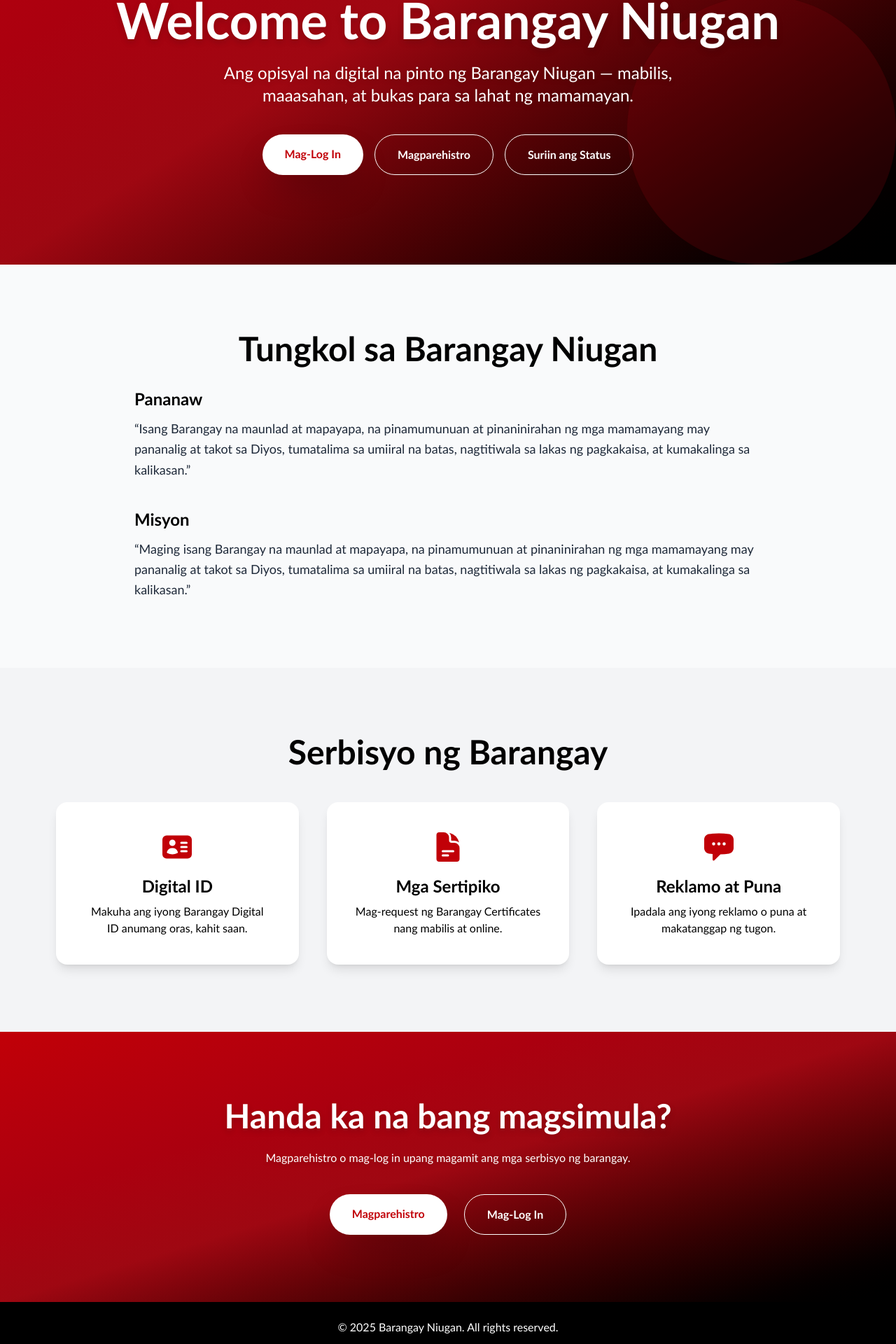
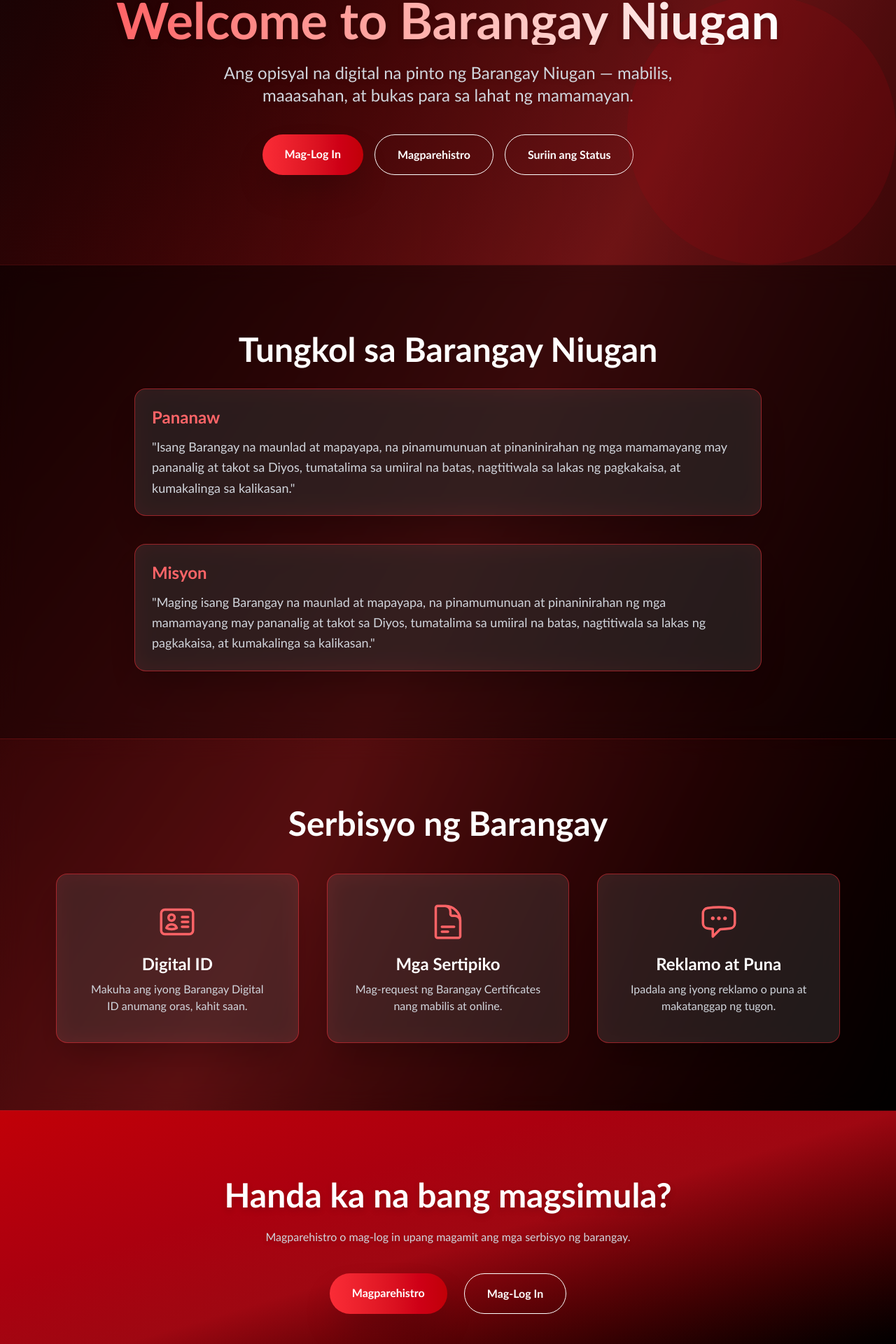
Before and after one commit to mauiestraduuuh/barangay-niugan, a Next.js app: page /barangay-niugan in a window 1280 px wide. Shown: the part 436-2356 px from the top of the page at 70% size. Built offline with nearby package versions, Linux system fonts and the light colour scheme.

Commit message:
Landing page changed color

```diff
--- a/app/barangay-niugan/page.tsx
+++ b/app/barangay-niugan/page.tsx
@@ -1,20 +1,91 @@
 "use client";
 
+import { useState, useEffect } from "react";
 import Link from "next/link";
 import Image from "next/image";
 import {
   IdentificationIcon,
   DocumentTextIcon,
   ChatBubbleLeftEllipsisIcon,
-} from "@heroicons/react/24/solid";
+  Bars3Icon,
+  XMarkIcon,
+} from "@heroicons/react/24/outline";
 
 export default function Landing() {
+  const [mobileMenuOpen, setMobileMenuOpen] = useState(false);
+  const [navbarVisible, setNavbarVisible] = useState(false);
+
+  useEffect(() => {
+    const handleScroll = () => {
+      // Show navbar when scrolled past the hero section (approx. 400px or adjust based on py-32)
+      if (window.scrollY > 300) {
+        setNavbarVisible(true);
+      } else {
+        setNavbarVisible(false);
+      }
+    };
+
+    window.addEventListener("scroll", handleScroll);
+    return () => window.removeEventListener("scroll", handleScroll);
+  }, []);
+
   return (
-    <div className="min-h-screen flex flex-col font-sans">
+    <div className="min-h-screen bg-gradient-to-br from-black via-red-900 to-black text-white relative overflow-hidden font-sans">
+      {/* Background Animation Elements */}
+      <div className="absolute inset-0 bg-gradient-to-r from-red-500/10 to-black/20 animate-pulse"></div>
+      <div className="absolute top-10 left-10 w-32 h-32 bg-red-500/20 rounded-full blur-xl animate-bounce"></div>
+      <div className="absolute bottom-10 right-10 w-40 h-40 bg-white/10 rounded-full blur-xl animate-bounce delay-1000"></div>
+
+      {/* Cleaner Modern Navigation Bar - Appears on Scroll */}
+      {navbarVisible && (
+        <nav className="fixed top-0 left-0 right-0 z-30 bg-black/70 backdrop-blur-md border-b border-red-500/30 shadow-lg transition-all duration-500 ease-in-out">
+          <div className="max-w-7xl mx-auto px-6 lg:px-8">
+            <div className="flex justify-between items-center h-16">
+              {/* Logo/Title */}
+              <div className="flex items-center">
+                <h1 className="text-2xl font-bold text-red-400 tracking-wide">Barangay Niugan</h1>
+              </div>
+              {/* Desktop Nav Links */}
+              <div className="hidden md:flex space-x-10">
+                <Link href="/auth-front/login" className="text-gray-300 hover:text-red-400 transition-colors duration-300 font-medium">
+                  Mag-Log In
+                </Link>
+                <Link href="/auth-front/register" className="text-gray-300 hover:text-red-400 transition-colors duration-300 font-medium">
+                  Magparehistro
+                </Link>
+                <Link href="/auth-front/no-email" className="text-gray-300 hover:text-red-400 transition-colors duration-300 font-medium">
+                  Suriin ang Status
+                </Link>
+              </div>
+              {/* Mobile Menu Button */}
+              <div className="md:hidden">
+                <button onClick={() => setMobileMenuOpen(!mobileMenuOpen)} className="text-gray-300 hover:text-red-400 transition-colors duration-300">
+                  {mobileMenuOpen ? <XMarkIcon className="h-7 w-7" /> : <Bars3Icon className="h-7 w-7" />}
+                </button>
+              </div>
+            </div>
+            {/* Mobile Menu */}
+            {mobileMenuOpen && (
+              <div className="md:hidden bg-black/80 backdrop-blur-md border-t border-red-500/30 py-4">
+                <div className="space-y-2">
+                  <Link href="/auth-front/login" onClick={() => setMobileMenuOpen(false)} className="block w-full text-left px-4 py-2 text-gray-300 hover:text-red-400 hover:bg-red-500/10 transition-all duration-300 rounded-lg">
+                    Mag-Log In
+                  </Link>
+                  <Link href="/auth-front/register" onClick={() => setMobileMenuOpen(false)} className="block w-full text-left px-4 py-2 text-gray-300 hover:text-red-400 hover:bg-red-500/10 transition-all duration-300 rounded-lg">
+                    Magparehistro
+                  </Link>
+                  <Link href="/auth-front/no-email" onClick={() => setMobileMenuOpen(false)} className="block w-full text-left px-4 py-2 text-gray-300 hover:text-red-400 hover:bg-red-500/10 transition-all duration-300 rounded-lg">
+                    Suriin ang Status
+                  </Link>
+                </div>
+              </div>
+            )}
+          </div>
+        </nav>
+      )}
 
       {/* Hero Section */}
-      <section className="relative flex flex-col items-center justify-center text-center py-32 px-4 bg-gradient-to-br from-red-700 via-red-800 to-black text-white overflow-hidden">
-
+      <section className="relative flex flex-col items-center justify-center text-center py-32 px-4 overflow-hidden">
         {/* Floating shapes */}
         <div className="absolute top-0 left-0 w-72 h-72 bg-red-900 rounded-full opacity-20 animate-pulse-slow"></div>
         <div className="absolute bottom-0 right-0 w-96 h-96 bg-red-800 rounded-full opacity-15 animate-pulse-slow"></div>
@@ -28,18 +99,18 @@ export default function Landing() {
           className="mb-10 rounded-full object-cover aspect-square shadow-[0_0_25px_rgba(255,255,255,0.25)] border-4 border-white"
         />
 
-        <h1 className="text-5xl md:text-7xl font-extrabold mb-6 drop-shadow-lg animate-fade-in">
+        <h1 className="text-5xl md:text-7xl font-extrabold mb-6 drop-shadow-lg animate-fade-in bg-gradient-to-r from-red-400 to-white bg-clip-text text-transparent">
           Welcome to Barangay Niugan
         </h1>
 
-        <p className="text-lg md:text-2xl mb-10 max-w-2xl drop-shadow-md animate-fade-in delay-200">
+        <p className="text-lg md:text-2xl mb-10 max-w-2xl drop-shadow-md animate-fade-in delay-200 text-gray-300">
           Ang opisyal na digital na pinto ng Barangay Niugan — mabilis, maaasahan, at bukas para sa lahat ng mamamayan.
         </p>
 
         <div className="flex flex-col md:flex-row gap-4">
           <Link
             href="/auth-front/login"
-            className="bg-white text-red-700 font-semibold px-8 py-4 rounded-full shadow-2xl hover:scale-105 hover:shadow-3xl transition-all duration-300"
+            className="bg-gradient-to-r from-red-500 to-red-700 text-white font-semibold px-8 py-4 rounded-full shadow-2xl hover:scale-105 hover:shadow-red-500/50 transition-all duration-300"
           >
             Mag-Log In
           </Link>
@@ -61,37 +132,37 @@ export default function Landing() {
       </section>
 
       {/* About Barangay */}
-      <section className="py-24 bg-gray-50 text-black text-center px-6">
-        <h2 className="text-4xl md:text-5xl font-bold mb-8">Tungkol sa Barangay Niugan</h2>
+      <section className="py-24 bg-black/50 backdrop-blur-lg text-center px-6 border-t border-red-500/20">
+        <h2 className="text-4xl md:text-5xl font-bold mb-8 text-white">Tungkol sa Barangay Niugan</h2>
 
         <div className="max-w-4xl mx-auto text-left space-y-10">
           {/* Pananaw */}
-          <div>
-            <h3 className="text-2xl font-semibold mb-3">Pananaw</h3>
-            <p className="text-lg leading-relaxed text-gray-800">
-              “Isang Barangay na maunlad at mapayapa, na pinamumunuan at
+          <div className="bg-white/10 backdrop-blur-lg border border-red-500/50 rounded-2xl p-6 shadow-2xl">
+            <h3 className="text-2xl font-semibold mb-3 text-red-400">Pananaw</h3>
+            <p className="text-lg leading-relaxed text-gray-300">
+              "Isang Barangay na maunlad at mapayapa, na pinamumunuan at
               pinaninirahan ng mga mamamayang may pananalig at takot sa Diyos,
               tumatalima sa umiiral na batas, nagtitiwala sa lakas ng
-              pagkakaisa, at kumakalinga sa kalikasan.”
+              pagkakaisa, at kumakalinga sa kalikasan."
             </p>
           </div>
 
           {/* Misyon */}
-          <div>
-            <h3 className="text-2xl font-semibold mb-3">Misyon</h3>
-            <p className="text-lg leading-relaxed text-gray-800">
-              “Maging isang Barangay na maunlad at mapayapa, na pinamumunuan at
+          <div className="bg-white/10 backdrop-blur-lg border border-red-500/50 rounded-2xl p-6 shadow-2xl">
+            <h3 className="text-2xl font-semibold mb-3 text-red-400">Misyon</h3>
+            <p className="text-lg leading-relaxed text-gray-300">
+              "Maging isang Barangay na maunlad at mapayapa, na pinamumunuan at
               pinaninirahan ng mga mamamayang may pananalig at takot sa Diyos,
               tumatalima sa umiiral na batas, nagtitiwala sa lakas ng
-              pagkakaisa, at kumakalinga sa kalikasan.”
+              pagkakaisa, at kumakalinga sa kalikasan."
             </p>
           </div>
         </div>
       </section>
 
       {/* Services Section */}
-      <section className="py-24 bg-gray-100 text-center text-black">
-        <h2 className="text-4xl md:text-5xl font-bold mb-12">
+      <section className="py-24 bg-black/30 backdrop-blur-lg text-center border-t border-red-500/20">
+        <h2 className="text-4xl md:text-5xl font-bold mb-12 text-white">
           Serbisyo ng Barangay
         </h2>
 
@@ -103,29 +174,29 @@ export default function Landing() {
           ].map((service, i) => (
             <div
               key={i}
-              className="bg-white p-10 rounded-2xl shadow-lg hover:shadow-2xl hover:scale-105 transition-transform duration-300 flex flex-col items-center"
+              className="bg-white/10 backdrop-blur-lg border border-red-500/50 rounded-2xl p-10 shadow-2xl hover:bg-white/20 hover:border-red-400/70 hover:scale-105 hover:shadow-red-500/20 transition-all duration-300 flex flex-col items-center"
             >
-              <service.icon className="w-12 h-12 text-red-700 mb-4" />
-              <h3 className="text-2xl font-semibold mb-2">{service.title}</h3>
-              <p>{service.desc}</p>
+              <service.icon className="w-14 h-14 text-red-400 mb-4 animate-pulse" />
+              <h3 className="text-2xl font-semibold mb-2 text-white">{service.title}</h3>
+              <p className="text-gray-300">{service.desc}</p>
             </div>
           ))}
         </div>
       </section>
 
       {/* Call to Action */}
-      <section className="bg-gradient-to-br from-red-700 via-red-800 to-black text-white py-24 text-center">
+      <section className="relative z-20 bg-gradient-to-br from-red-700 via-red-800 to-black text-white py-24 text-center border-t border-red-500/20">
         <h2 className="text-4xl md:text-5xl font-bold mb-6 drop-shadow-lg">
           Handa ka na bang magsimula?
         </h2>
-        <p className="mb-10 drop-shadow-md">
+        <p className="mb-10 drop-shadow-md text-gray-300">
           Magparehistro o mag-log in upang magamit ang mga serbisyo ng barangay.
         </p>
 
         <div className="flex flex-col md:flex-row justify-center gap-6">
           <Link
             href="/auth-front/register"
-            className="bg-white text-red-700 font-semibold px-8 py-4 rounded-full shadow-2xl hover:scale-105 hover:shadow-3xl transition-all duration-300"
+            className="bg-gradient-to-r from-red-500 to-red-700 text-white font-semibold px-8 py-4 rounded-full shadow-2xl hover:scale-105 hover:shadow-red-500/50 transition-all duration-300"
           >
             Magparehistro
           </Link>
@@ -140,7 +211,7 @@ export default function Landing() {
       </section>
 
       {/* Footer */}
-      <footer className="bg-black text-white py-6 text-center">
+      <footer className="bg-black text-white py-6 text-center border-t border-red-500/20">
         <p>© {new Date().getFullYear()} Barangay Niugan. All rights reserved.</p>
       </footer>
 
--- a/package.json
+++ b/package.json
@@ -26,6 +26,7 @@
     "react-calendar": "^6.0.0",
     "react-dom": "19.1.0",
     "react-qr-code": "^2.0.18",
+    "recharts": "^3.4.1",
     "supabase": "^2.48.3"
   },
   "devDependencies": {
```
Also changed, not shown: 1 other file (tests, documents, lock files or other folders).
